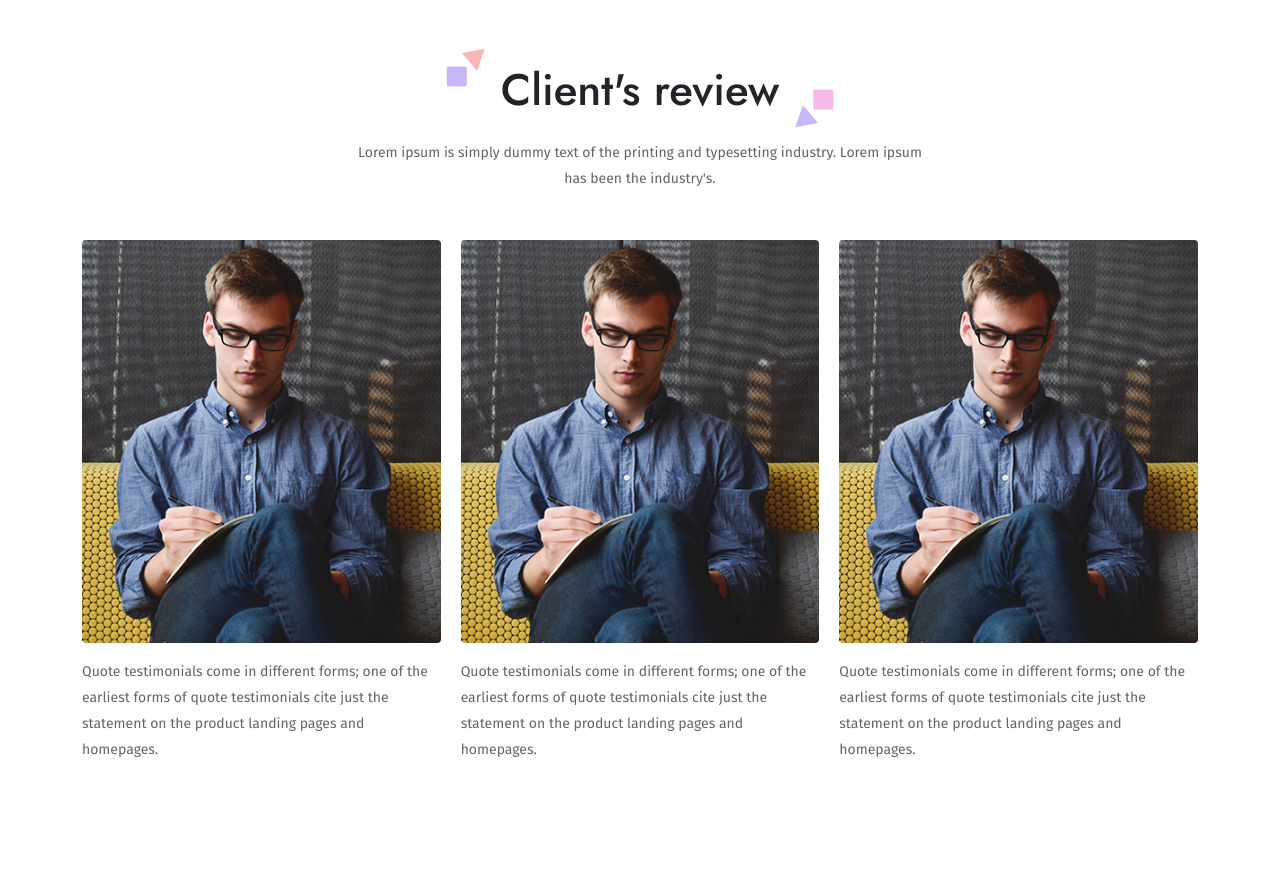
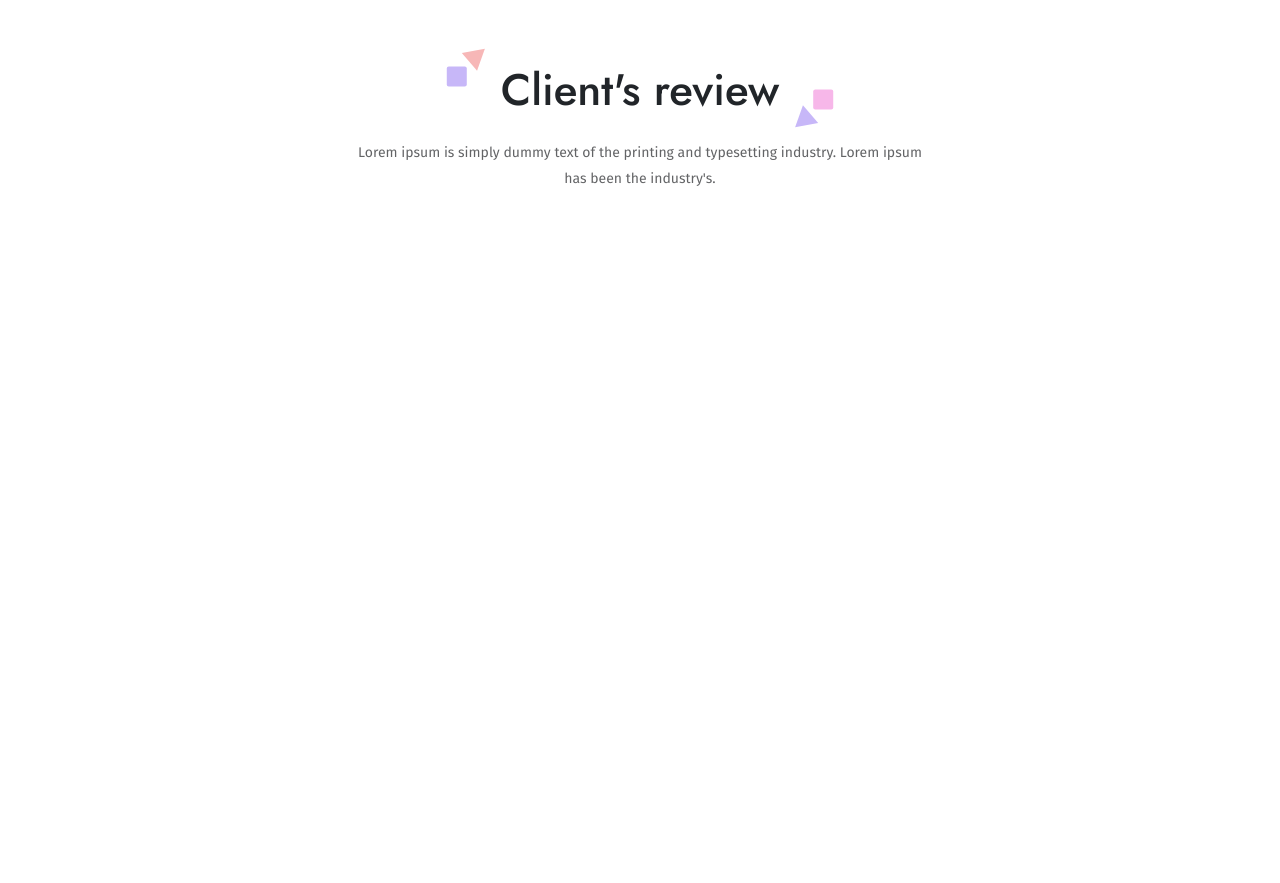
Before and after one commit to imation82/hoston-premium, a PHP site: page /index-2.html in a window 1280 px wide. Shown: the part 5279-6162 px from the top of the page. After the commit the page ends 5465 px from the top, so only its background shows below. Run offline with PHP 8.4, Linux system fonts and the light colour scheme; style sheets or scripts are compiled from the project's sources; some web fonts are replaced.

Commit message:
Updated - Index 02

```diff
--- a/assets/css/custom.scss
+++ b/assets/css/custom.scss
@@ -789,7 +789,6 @@ section {
     }
 }
 
-
 // Media queries
 
 @media (min-width:320px) and (max-width:767px) {
--- a/assets/js/custom.js
+++ b/assets/js/custom.js
@@ -78,18 +78,6 @@ $( document ).ready( function() {
 		},
 	});
 
-	$("#testimonial2__slider").owlCarousel({
-		items: 3,
-		loop: true,
-		margin: 20,
-		dots: true,
-		nav: false,
-		autoplay: true,
-	    slideSpeed : 2000,
-	    smartSpeed: 1500,
-		autoHeight:true
-	});
-
 	// F.A.Q accordion
 	$("#faq")
 		.on("show.bs.collapse", function (e) {
--- a/index-2.html
+++ b/index-2.html
@@ -447,30 +447,6 @@
                     </div>
                 </div>
             </div>
-            <div class="row mt-5">
-                <div class="col-lg-12">
-                    <div id="testimonial2__slider" class="owl-carousel owl-theme testimonial2">
-                        <div class="item">
-                            <div class="testimonial2__block">
-                                <img src="assets/images/customer-1.jpg" class="img-fluid rounded mb-3" alt="Customer">
-                                <p>Quote testimonials come in different forms; one of the earliest forms of quote testimonials cite just the statement on the product landing pages and homepages.</p>
-                            </div>
-                        </div>
-                        <div class="item">
-                            <div class="testimonial2__block">
-                                <img src="assets/images/customer-1.jpg" class="img-fluid rounded mb-3" alt="Customer">
-                                <p>Quote testimonials come in different forms; one of the earliest forms of quote testimonials cite just the statement on the product landing pages and homepages.</p>
-                            </div>
-                        </div>
-                        <div class="item">
-                            <div class="testimonial2__block">
-                                <img src="assets/images/customer-1.jpg" class="img-fluid rounded mb-3" alt="Customer">
-                                <p>Quote testimonials come in different forms; one of the earliest forms of quote testimonials cite just the statement on the product landing pages and homepages.</p>
-                            </div>
-                        </div>
-                    </div>
-                </div>
-            </div>
         </div>
     </section>
     <!-- end: testimonial -->
```
Also changed, not shown: 1 other file.
